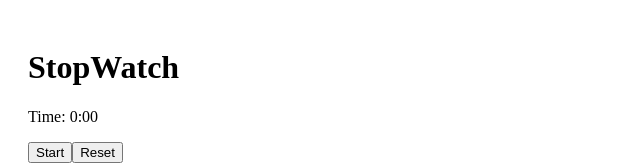
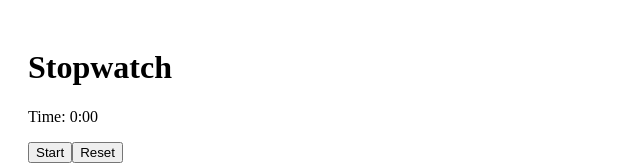
Before and after one commit to nikhilcbhat021/React-mini-buildouts, a React (Vite) app in the folder mini-buildouts/: page /stopwatch in a window 1280 px wide. Shown: the top 165 px of the page, without its empty margins (0-640 px from the left). Built offline with nearby package versions, Linux system fonts and the light colour scheme.

Commit message:
Stopwatch: fixed heading spelling

```diff
--- a/mini-buildouts/src/mini-projects/Stopwatch.jsx
+++ b/mini-buildouts/src/mini-projects/Stopwatch.jsx
@@ -11,7 +11,7 @@ export default function Stopwatch(props) {
     };
 
     return (<>
-        <h1>StopWatch</h1>
+        <h1>Stopwatch</h1>
         <p>Time: {formatTime(Math.floor(time/100))}</p>
         {
             intervalTracker === -1 ?
```
